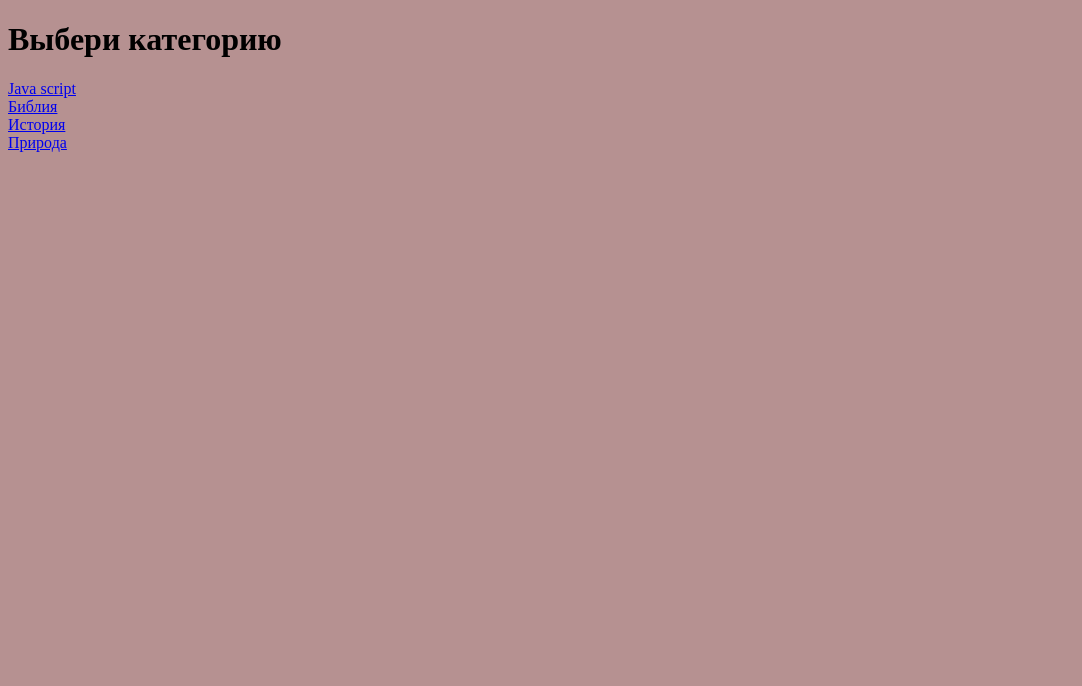
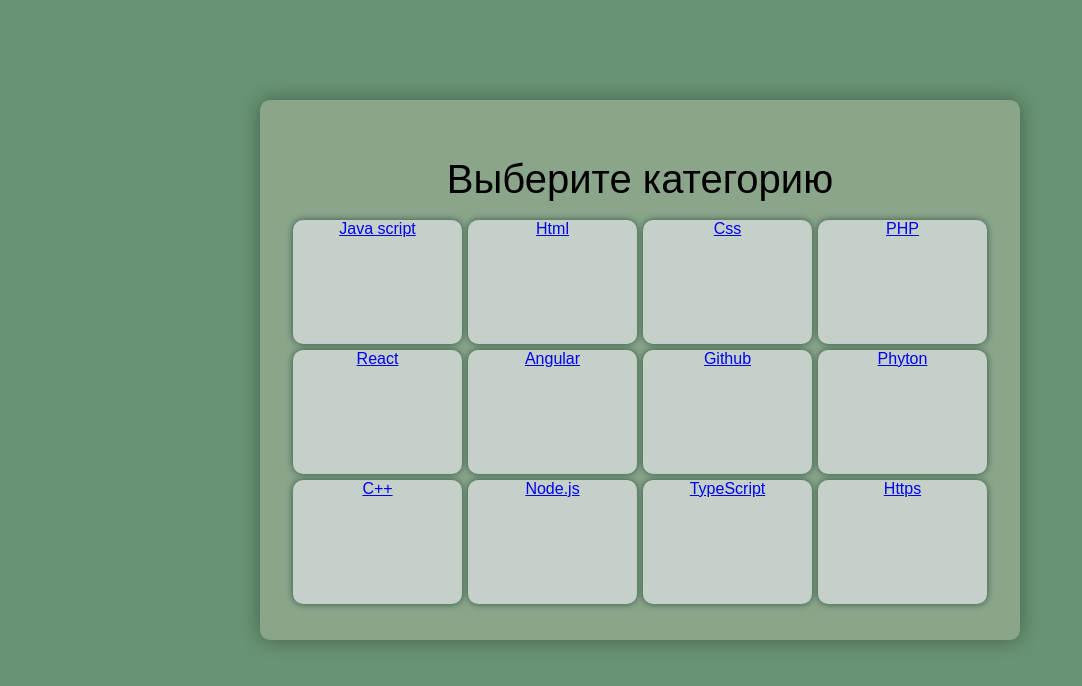
Before and after one commit to Andry0890/Learning, a plain HTML site: page New Quiz/category.html in a window 1280 px wide. Shown: the whole page, without its empty margins (0-1082 px from the left). Drawn offline with Linux system fonts and the light colour scheme.

Commit message:
add category

```diff
--- /dev/null
+++ b/New Quiz/app2.js
@@ -0,0 +1,17 @@
+
+
+ let javascript = document.getElementById("js");
+ let html = document.getElementById("html");
+ let css = document.getElementById("css");
+ let php = document.getElementById("php");
+ let react = document.getElementById("react");
+ let angular = document.getElementById("angular");
+ let github = document.getElementById("github");
+ let phyton = document.getElementById("phyton");
+ let cplus = document.getElementById("c++");
+ let typescript = document.getElementById("typescript");
+ let https = document.getElementById("https");
+
+function showQuest () {
+    alert("Как твои дела?")
+};
--- a/New Quiz/category.html
+++ b/New Quiz/category.html
@@ -8,12 +8,26 @@
     <title>Document</title>
 </head>
 <body>
-    <div>
-        <h1>Выбери категорию</h1>
-        <div><a href="quez.html?category=javascript">Java script</a></div>
-        <div><a href="quez.html?category=bible">Библия</a></div>
-        <div><a href="quez.html?category=history">История</a></div>
-        <div><a href="quez.html?category=nature">Природа</a></div>
+    <div class="home-box custome-box">
+        <h1>Выберите категорию</h1>
+         <div class="grid">
+            <div id="js"><a href="quez.html?category=javascript">Java script</a></div>
+            <div id="html"><a href="quez.html?category=html">Html</a></div>
+            <div id="css"><a href="quez.html?category=css">Css</a></div>
+            <div id="php"><a href="quez.html?category=php" >PHP</a></div>
+            <div id="react"><a href="quez.html?category=react" >React</a></div>
+            <div onclick="showQuest()" id="angular"><a href="quez.html?category=angular" >Angular</a></div>
+            <div id="github"><a href="quez.html?category=github" >Github</a></div>
+            <div id="phyton"><a href="quez.html?category=phyton" >Phyton</a></div>
+            <div id="c++"><a href="quez.html?category=c++" >C++</a></div>
+            <div id="node"><a href="quez.html?category=node" >Node.js</a></div>
+            <div id="typescript"><a href="quez.html?category=typescript" >TypeScript</a></div>
+            <div id="https"><a href="quez.html?category=https" >Https</a></div>
+
+         </div>
     </div>
+    <script src="app2.js"></script>
+    <script src="questions2.js"></script>
+    <script src="/js/app.js"></script>
 </body>
 </html>
--- a/New Quiz/css/category.css
+++ b/New Quiz/css/category.css
@@ -1,3 +1,49 @@
 body {
-    background: rgb(182, 145, 145);
+    background: #689374;
+    font-family: Arial, Helvetica, sans-serif;
 }
+
+.custome-box {
+    max-width: 700px;
+    background-color: #8aa58a;
+    margin:100px auto;
+    padding: 30px;
+    border-radius: 10px;
+    box-shadow: 0 0 20px 0px #00000059;
+    width: 700px;
+    height: 480px;
+
+}
+
+.custome-box h1 {
+    font-size: 40px;
+    color: black;
+    font-weight: 500;
+    margin-bottom: 15px;
+    text-align: center
+}
+
+
+
+  .grid {
+    display: grid;
+    grid-template-columns: repeat(4, 175px);
+    grid-template-rows: repeat(3, 130px);
+  }
+
+  .grid > * {
+    /*фоновый цвет*/
+    background-color: #c5d1c8;
+   /* border: 1px solid #285635;
+    /*скругление углов*/
+    border-radius: 10px;
+    /*расстояние от одной границы ячейки до другой*/
+    margin: 3px;
+    text-align: center;
+    box-shadow: 0 0 7px 0px #315745;
+  }
+  .img {
+    max-height: 100%;
+    max-width: 100%;
+
+  }
--- a/New Quiz/js/app.js
+++ b/New Quiz/js/app.js
@@ -1,8 +1,6 @@
-
-
 
 console.log(quiz[0]);
-var currentQuestionIndex= 0;
+let currentQuestionIndex= 0;
 var category;
 let answers = [];
 let quizBox = document.querySelector('.Quiz-box');
@@ -93,14 +91,11 @@
         // Добавляем полученный div в нужном нам месте
         optionContainer.appendChild(optionElm);
     }
-    // options.forEach((option, i) => {
-    //     var optionElm = createOption(i, option);
-    //     optionContainer.appendChild(optionElm);
-    // });
+
     currentQuestionIndex++;
 }
 function createOption(index, quizText) {
-    var option = document.createElement('div');
+    let option = document.createElement('div');
     option.classList.add('option');
     option.classList.add('option-' + index);
     option.innerText = quizText;
--- /dev/null
+++ b/New Quiz/questions2.js
@@ -0,0 +1,9 @@
+
+
+const questionBox = [
+{
+    q: "Как назывался JavaScript в самом начале своего создания?",
+    options: ["Java","Ecmascript","TypeScript","Mocha","LiveScript"],
+    answers:4
+}
+];
```
Also changed, not shown: New Quiz/img/Body.png (added), New Quiz/img/Logo1.jpg (added), New Quiz/img/andry.jpg (added), New Quiz/img/andry1.jpg (added), New Quiz/img/andry1.png (added), New Quiz/img/header2.jpg (added), New Quiz/img/headerimg4.jpg (added), New Quiz/img/pattern.png (added), 1 other file.
